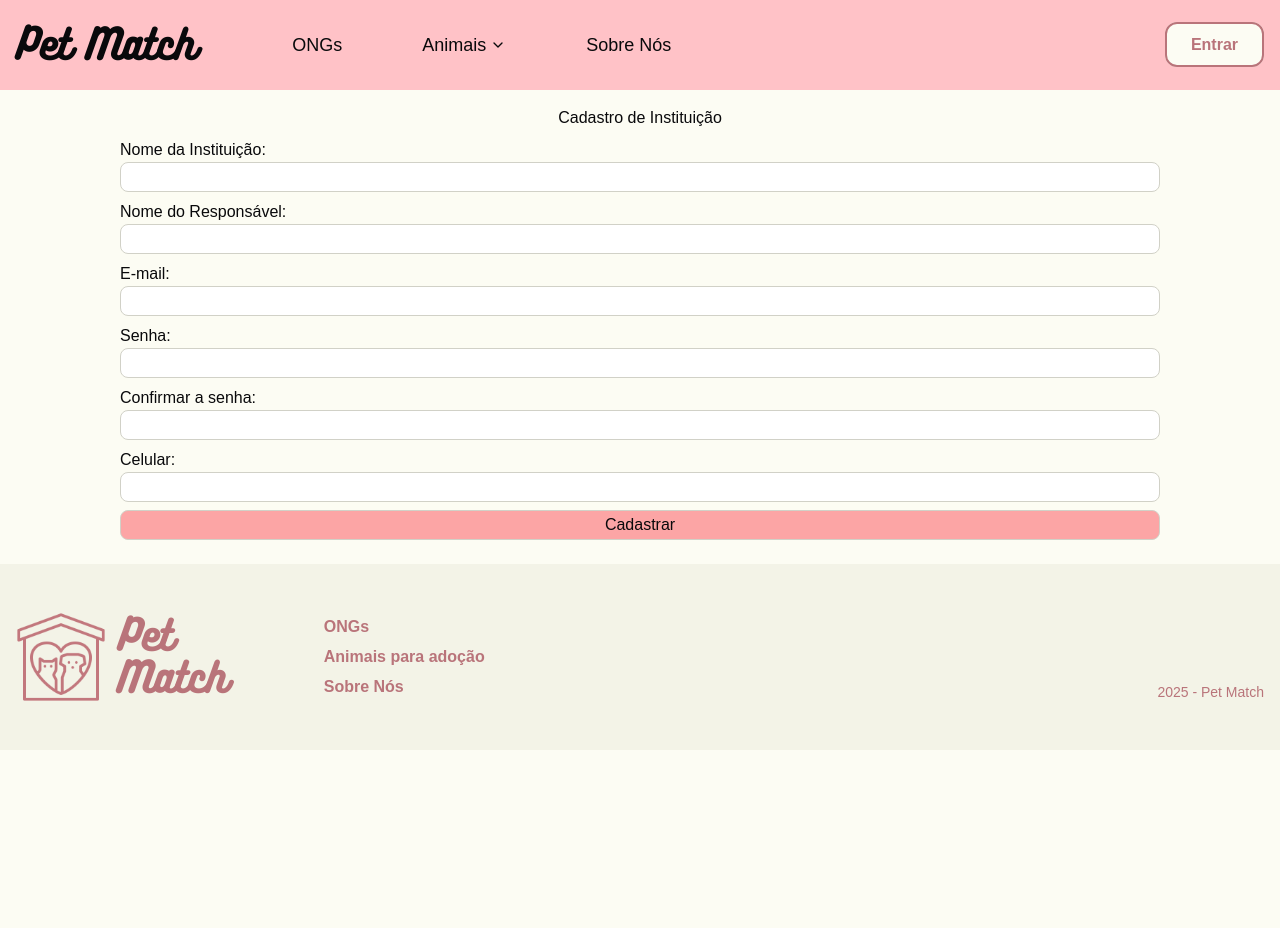
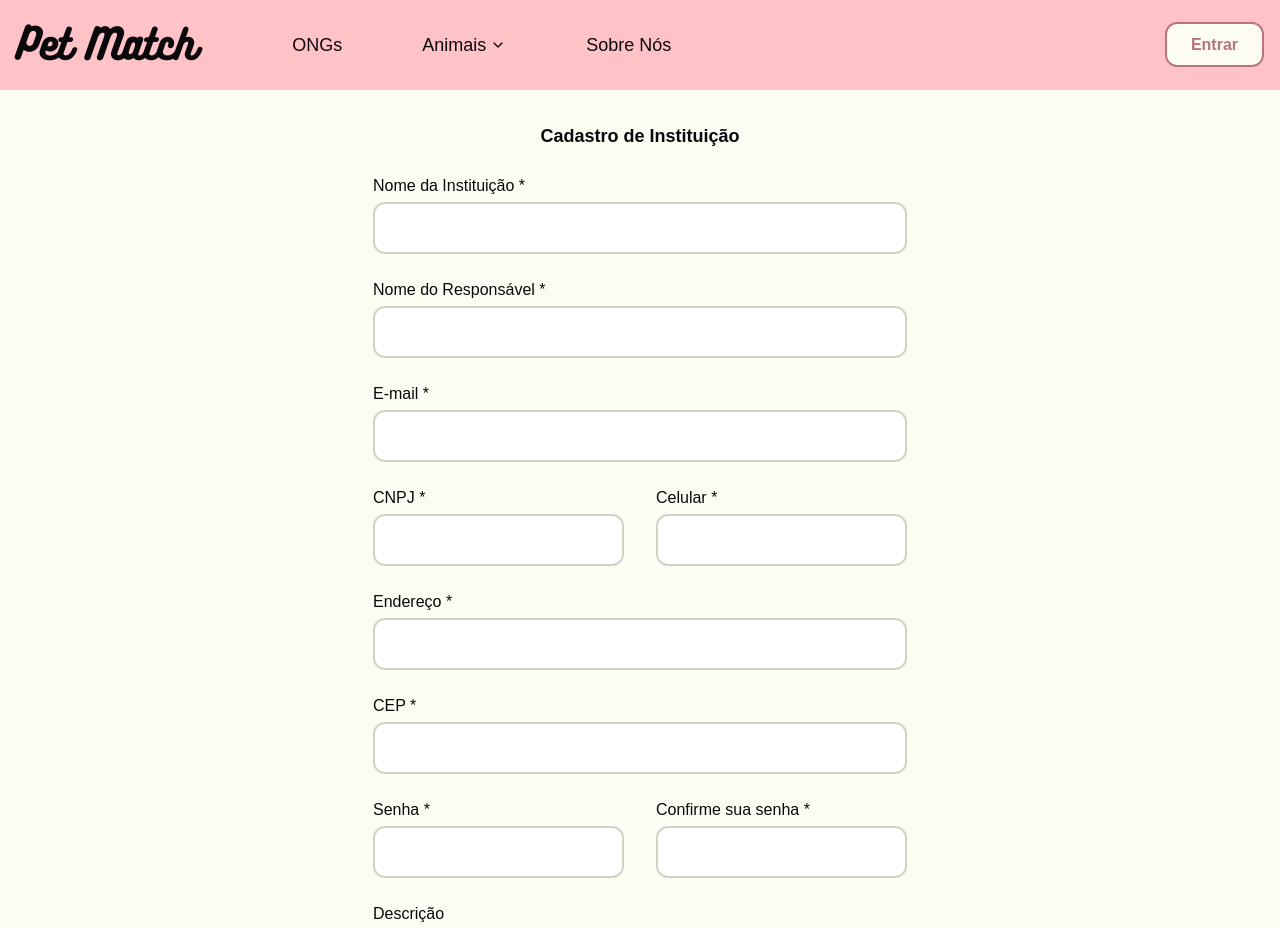
Before and after one commit to mariaclararcs/petmatch-web, a Next.js app: page /register/ong in a window 1280 px wide. Shown: the top 928 px of the page. Before the commit the page ends 800 px from the top, so only its background shows below. Built offline with nearby package versions, Linux system fonts and the light colour scheme.

Commit message:
feat(register): add ong register form

```diff
--- a/src/pages/register/ong/index.tsx
+++ b/src/pages/register/ong/index.tsx
@@ -5,23 +5,47 @@ export default function registerONG() {
     return (
         <div>
             <Header/>
-            <main className="flex flex-col justify-between items-center min-w-screen px-10 py-4">
-                <h1>Cadastro de Instituição</h1>
-                <form action="">
-                    <label htmlFor="">Nome da Instituição:</label>
-                    <input type="text" />
-                    <label htmlFor="">Nome do Responsável:</label>
-                    <input type="text" />
-                    <label htmlFor="">E-mail:</label>
-                    <input type="text" />
-                    <label htmlFor="">Senha:</label>
-                    <input type="password" />
-                    <label htmlFor="">Confirmar a senha:</label>
-                    <input type="password" />
-                    <label htmlFor="">Celular:</label>
-                    <input type="text" />
-                    <button>Cadastrar</button>
-                </form>
+            <main className="flex flex-col justify-between items-center min-w-screen mx-auto px-12 py-6 xl:py-8 h-full">
+                <div className="flex flex-col items-center">
+                    <h1 className="text-lg font-bold">Cadastro de Instituição</h1>
+                    <form action="" className="py-4">
+                        <label className="mb-1">Nome da Instituição *</label>
+                        <input type="text" className="rounded-xl border-2 px-4 py-3 mb-6" required/>
+                        <label className="mb-1">Nome do Responsável *</label>
+                        <input type="text" className="rounded-xl border-2 px-4 py-3 mb-6" required/>
+                        <label className="mb-1">E-mail *</label>
+                        <input type="email" className="rounded-xl border-2 px-4 py-3 mb-6" required/>
+                        <div className="flex flex-row gap-8 w-full">
+                            <div className="flex flex-col w-full">
+                                <label className="mb-1">CNPJ *</label>
+                                <input type="text" className="rounded-xl border-2 px-4 py-3 mb-6" required/>
+                            </div>
+                            <div className="flex flex-col w-full">
+                                <label className="mb-1">Celular *</label>
+                                <input type="text" className="rounded-xl border-2 px-4 py-3 mb-6" required/>
+                            </div>
+                        </div>
+                        <label className="mb-1">Endereço *</label>
+                        <input type="text" className="rounded-xl border-2 px-4 py-3 mb-6" required/>
+                        <label className="mb-1">CEP *</label>
+                        <input type="text" className="rounded-xl border-2 px-4 py-3 mb-6" required/>
+                        <div className="flex flex-row gap-8 w-full">
+                            <div className="flex flex-col w-full">
+                                <label className="mb-1">Senha *</label>
+                                <input type="password" className="rounded-xl border-2 px-4 py-3 mb-6" required/>
+                            </div>
+                            <div className="flex flex-col w-full">
+                                <label className="mb-1">Confirme sua senha *</label>
+                                <input type="password" className="rounded-xl border-2 px-4 py-3 mb-6" required/>
+                            </div>
+                        </div>
+                        <label className="mb-1">Descrição</label>
+                        <textarea className="w-full rounded-xl border-2 px-4 py-3 mb-6"/>
+                        <button className="bg-primary rounded-xl border-2 border-secondary py-3 mt-2 font-bold text-secondary hover:bg-secondary hover:text-background transition-colors">
+                            Cadastrar
+                        </button>
+                    </form>
+                </div>
             </main>
             <Footer/>
         </div>
```
